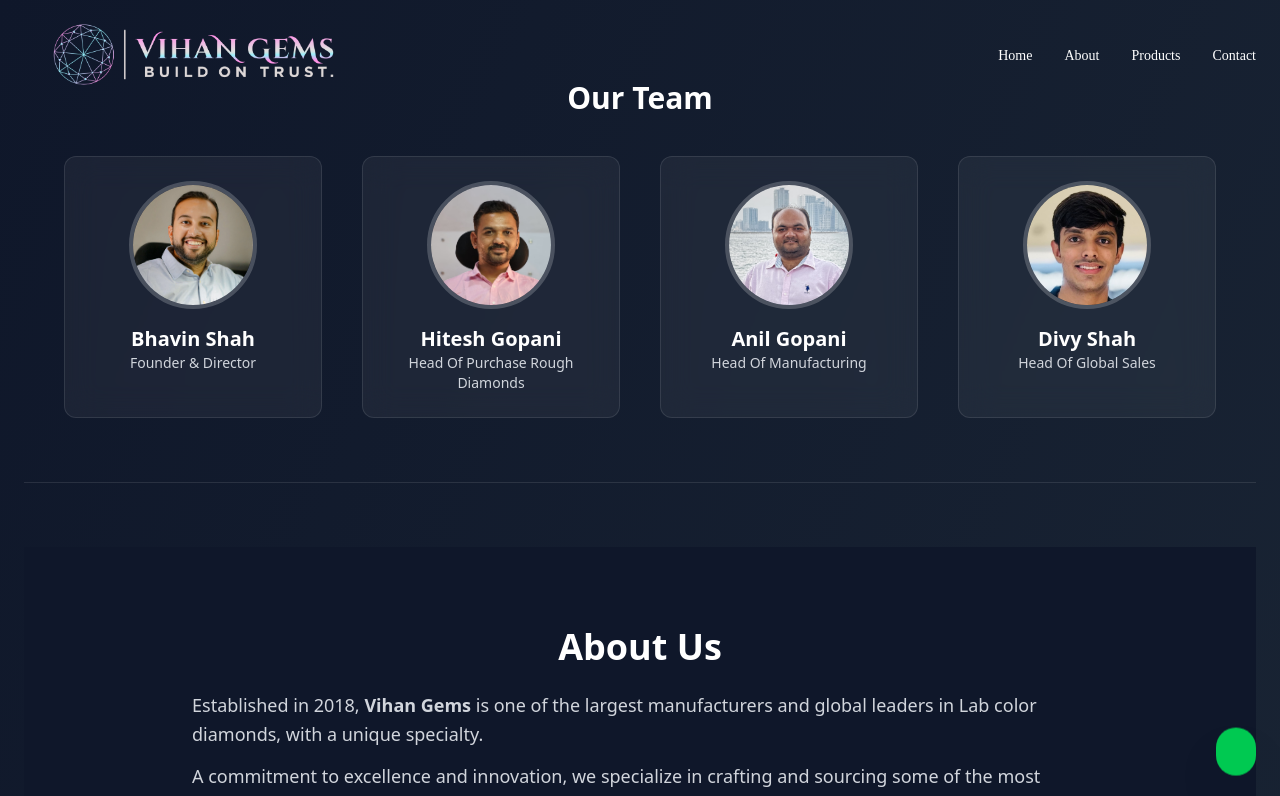
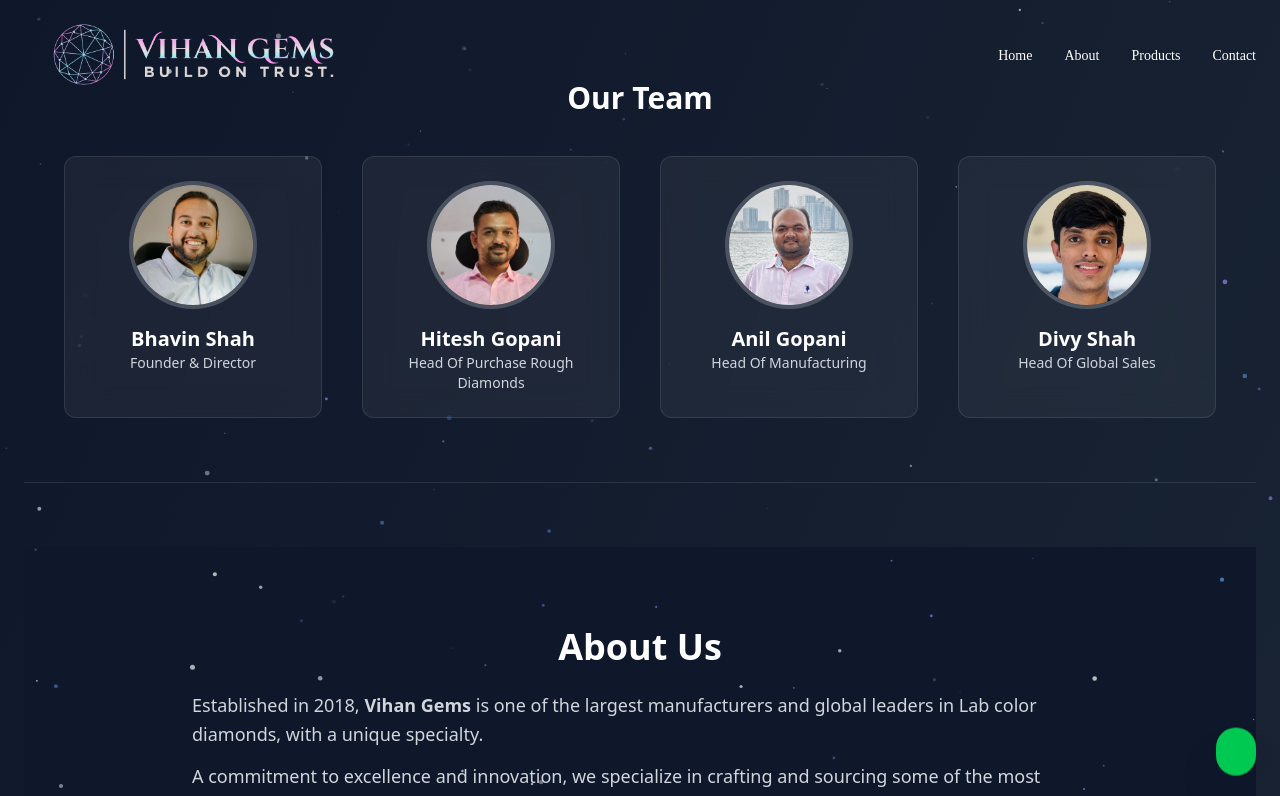
Before and after one commit to princeraval147/VihanGems, a React (Vite) app: page /about in a window 1280 px wide. Shown: the top 796 px of the page. Built offline with nearby package versions, Linux system fonts and the light colour scheme; some icons are missing.

Commit message:
Add Sparkle

```diff
--- a/src/component/AboutUs.jsx
+++ b/src/component/AboutUs.jsx
@@ -40,6 +40,11 @@
         <>
             {/* // <div className="min-h-screen bg-gradient-to-br from-[#0F172A] via-[#374a58] to-[#F8FAFC] text-white font-sans overflow-x-hidden px-6 py-20"> */}
             <div className="min-h-screen  bg-gradient-to-br from-[#0F172A] to-[#1e2a38] text-white font-sans overflow-x-hidden px-6 py-20">
+
+                <div className="fixed inset-0 z-0 pointer-events-none">
+                    <SparkleParticles />
+                </div>
+
                 <WhatsAppButton />
                 <motion.div
                     initial={{ opacity: 0 }}
```
